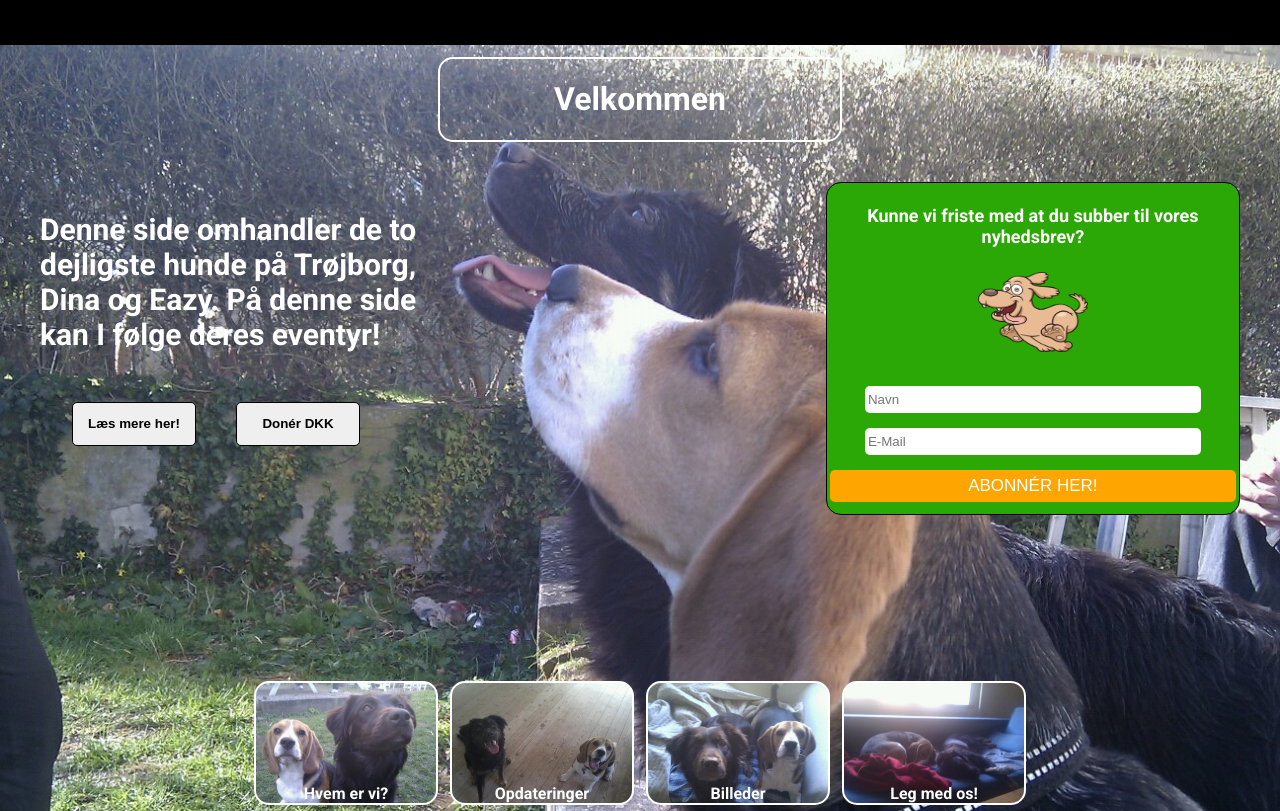
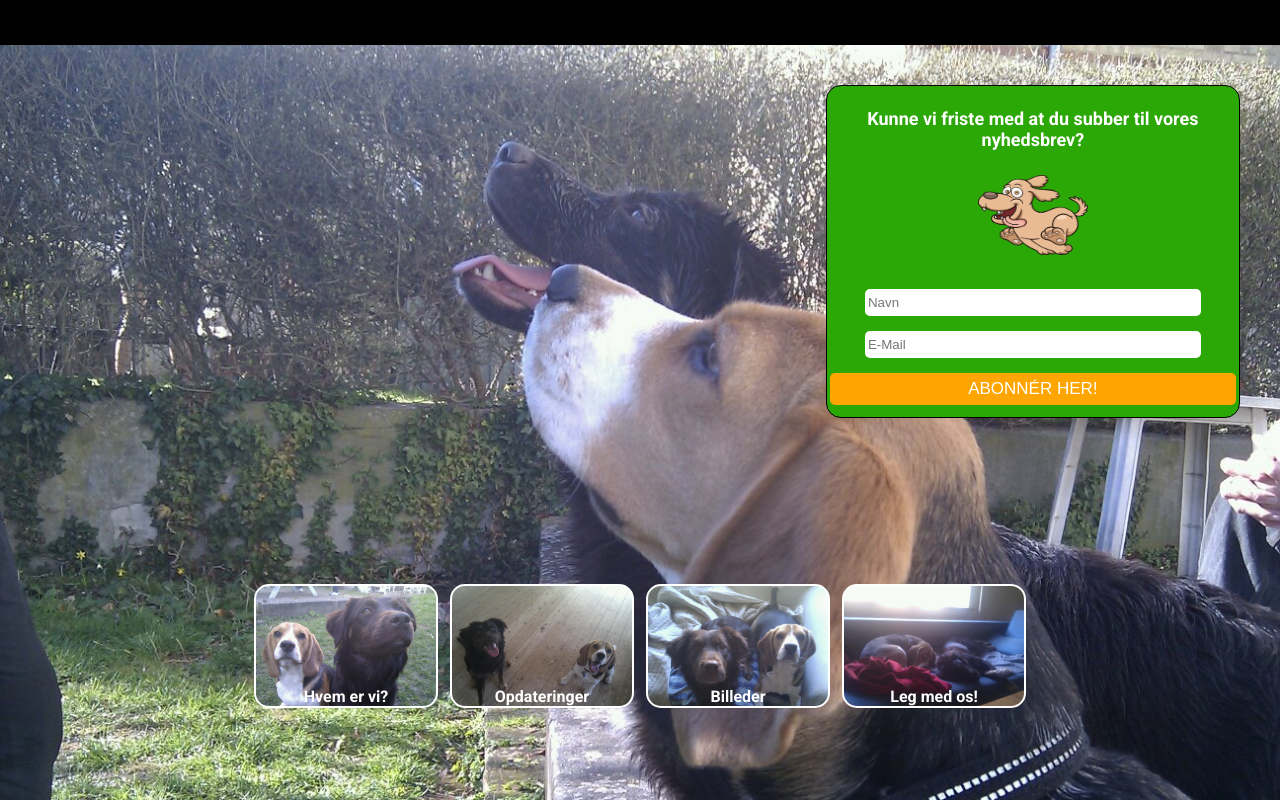
Before and after one commit to Lindberg1984/Hundene, a website: page public/index.html in a window 1280 px wide. Drawn offline with Linux system fonts and the light colour scheme.

Commit message:
removed a lot of stuff

```diff
--- a/public/index.html
+++ b/public/index.html
@@ -15,18 +15,9 @@
 
 <body>
   <header class="header"></header>
-  <div class="intro">
-    <h1 class="intro__welcome">Velkommen</h1>
-  </div>
 
   <div class="highlighted">
     <div class="description">
-      <h3 class="description__info">
-        Denne side omhandler de to dejligste hunde på Trøjborg, Dina og Eazy. På denne side kan I følge deres eventyr!</h3>
-      <div class="description__learn">
-        <button class="description__button">Læs mere her!</button>
-        <button class="description__button">Donér DKK</button>
-      </div>
     </div>
 
     <div class="newsletter">
--- a/scss/main.scss
+++ b/scss/main.scss
@@ -29,14 +29,6 @@ body {
   text-align: center;
   transition: all 800ms ease-in-out;
   width: 400px;
-
-  &:hover {
-    transform: rotateY(360deg);
-  }
-
-  &__welcome {
-    color: #fff;
-  }
 }
 
 .highlighted {
```
Also changed, not shown: public/css/main.css.
